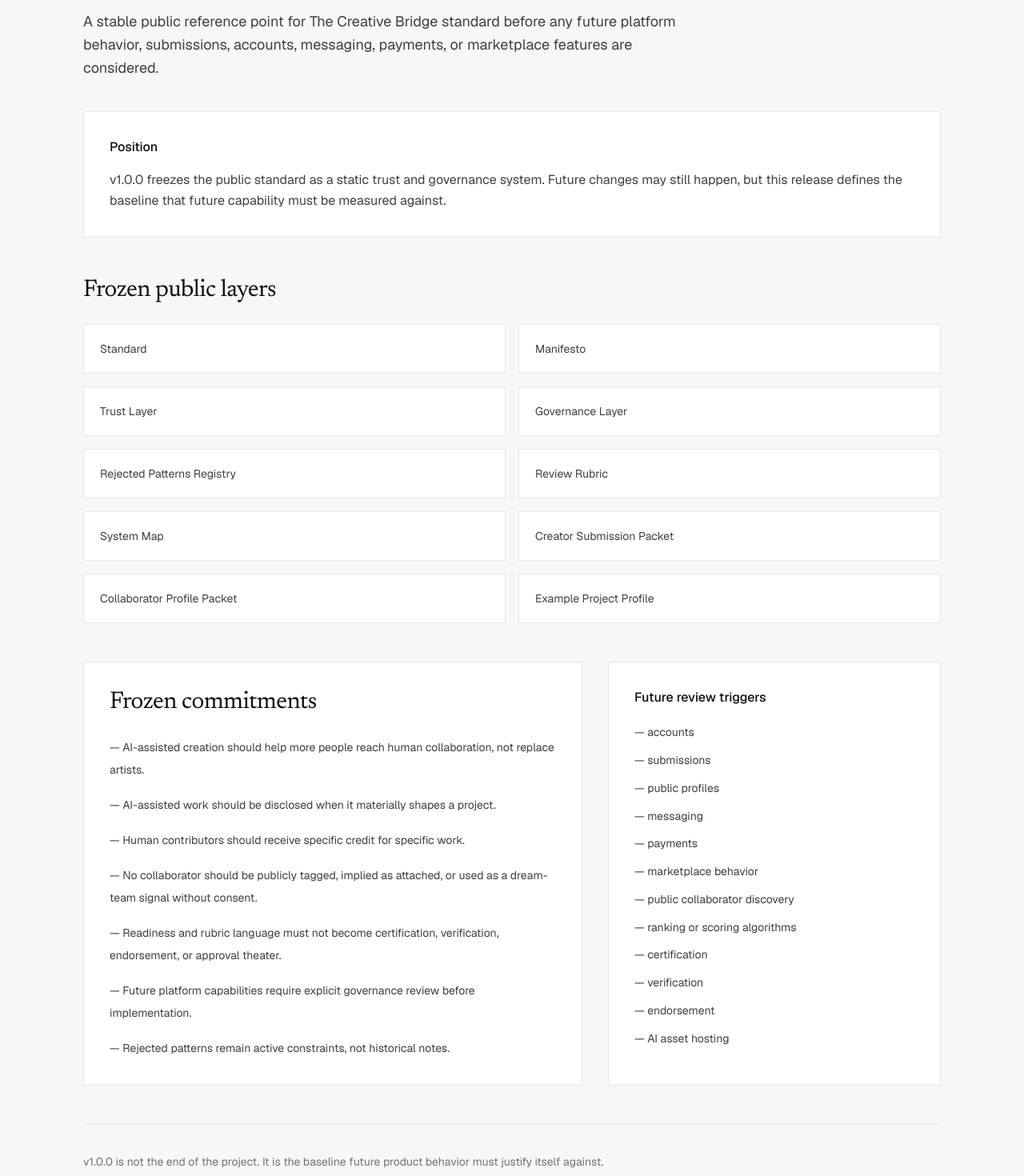
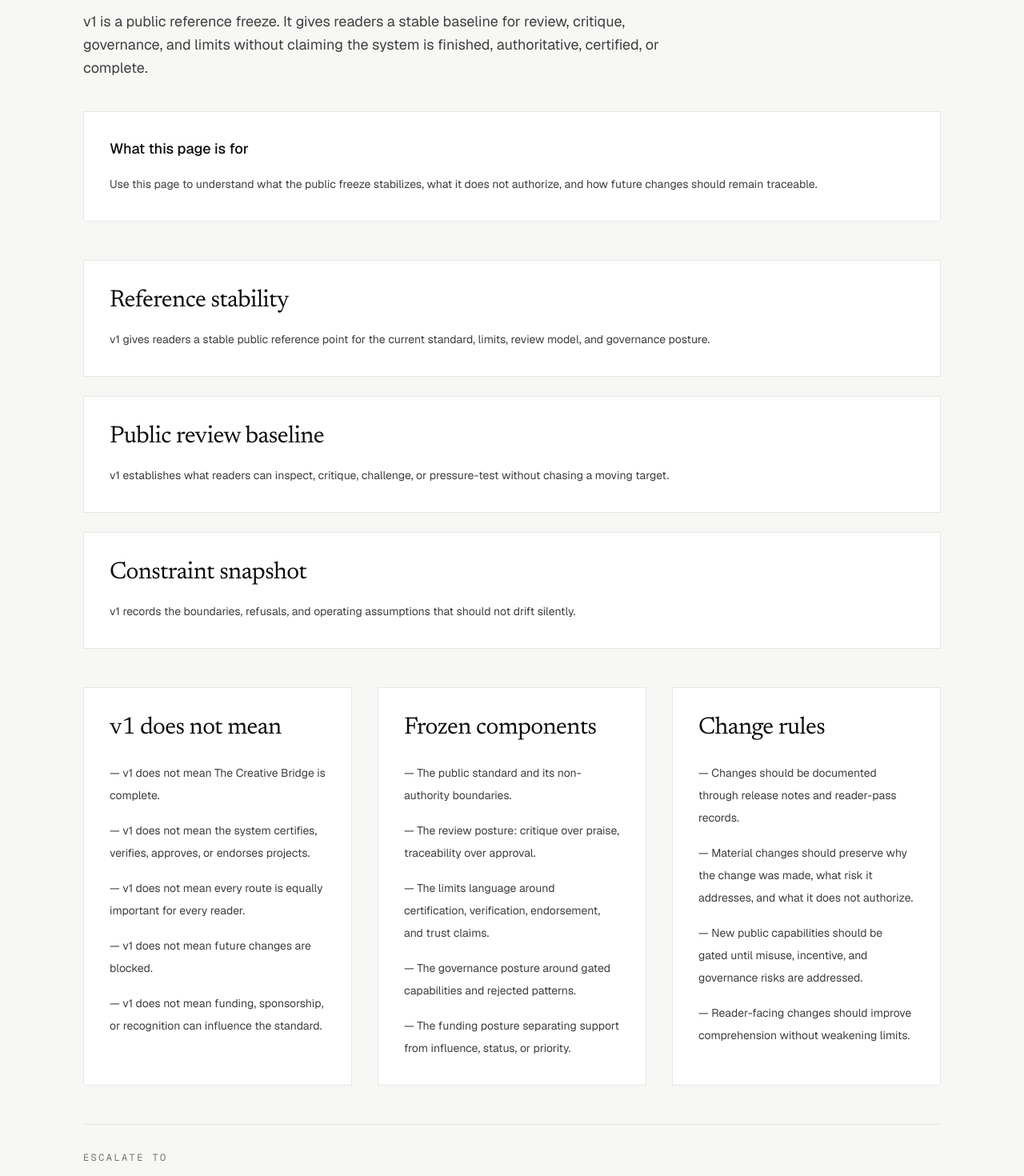
Before and after one commit to zacharymplace/creative-bridge, a Next.js app: page /v1 in a window 1280 px wide. Shown: the part 220-1690 px from the top of the page at 80% size. Built offline with nearby package versions, Linux system fonts and the light colour scheme.

Commit message:
Refine v1 page for readers

```diff
--- a/package.json
+++ b/package.json
@@ -1,6 +1,6 @@
 {
   "name": "creative-bridge",
-  "version": "3.39.0",
+  "version": "3.40.0",
   "private": true,
   "scripts": {
     "prebuild": "node scripts/sync-public-assets.mjs",
--- a/scripts/qa-static-export.mjs
+++ b/scripts/qa-static-export.mjs
@@ -98,6 +98,8 @@ const requiredFiles = [
   "docs/releases/v3.37.0.md",
   "docs/releases/v3.38.0.md",
   "docs/releases/v3.39.0.md",
+  "docs/releases/v3.40.0.md",
+  "docs/system/v1-page-reader-pass.md",
   "docs/system/system-map-reader-pass.md",
   "docs/system/trust-page-reader-pass.md",
   "docs/system/launch-copy-reader-pass.md",
--- a/scripts/sync-public-assets.mjs
+++ b/scripts/sync-public-assets.mjs
@@ -90,6 +90,8 @@ const markdownFiles = [
   "releases/v3.37.0.md",
   "releases/v3.38.0.md",
   "releases/v3.39.0.md",
+  "releases/v3.40.0.md",
+  "system/v1-page-reader-pass.md",
   "system/system-map-reader-pass.md",
   "system/trust-page-reader-pass.md",
   "system/launch-copy-reader-pass.md",
--- a/src/app/v1/page.tsx
+++ b/src/app/v1/page.tsx
@@ -1,80 +1,152 @@
 import Link from "next/link";
 
-import { publicStandardFreeze } from "@/content/v1/public-standard-freeze";
+const v1Means = [
+  {
+    title: "Reference stability",
+    description:
+      "v1 gives readers a stable public reference point for the current standard, limits, review model, and governance posture.",
+  },
+  {
+    title: "Public review baseline",
+    description:
+      "v1 establishes what readers can inspect, critique, challenge, or pressure-test without chasing a moving target.",
+  },
+  {
+    title: "Constraint snapshot",
+    description:
+      "v1 records the boundaries, refusals, and operating assumptions that should not drift silently.",
+  },
+];
+
+const v1DoesNotMean = [
+  "v1 does not mean The Creative Bridge is complete.",
+  "v1 does not mean the system certifies, verifies, approves, or endorses projects.",
+  "v1 does not mean every route is equally important for every reader.",
+  "v1 does not mean future changes are blocked.",
+  "v1 does not mean funding, sponsorship, or recognition can influence the standard.",
+];
+
+const frozenComponents = [
+  "The public standard and its non-authority boundaries.",
+  "The review posture: critique over praise, traceability over approval.",
+  "The limits language around certification, verification, endorsement, and trust claims.",
+  "The governance posture around gated capabilities and rejected patterns.",
+  "The funding posture separating support from influence, status, or priority.",
+];
+
+const changeRules = [
+  "Changes should be documented through release notes and reader-pass records.",
+  "Material changes should preserve why the change was made, what risk it addresses, and what it does not authorize.",
+  "New public capabilities should be gated until misuse, incentive, and governance risks are addressed.",
+  "Reader-facing changes should improve comprehension without weakening limits.",
+];
+
+const escalationPaths = [
+  { label: "Standard", href: "/standard" },
+  { label: "Limits", href: "/limits" },
+  { label: "Review", href: "/review" },
+  { label: "Governance", href: "/governance" },
+  { label: "Docs", href: "/docs" },
+  { label: "System Map", href: "/system-map" },
+];
 
 export default function V1Page() {
   return (
     <main>
       <section className="cb-container cb-section-y">
         <p className="font-mono text-[13px] uppercase tracking-[0.18em] text-[var(--cb-muted)]">
-          Version {publicStandardFreeze.version}
+          Public standard freeze
         </p>
 
         <h1 className="cb-display mt-4 max-w-4xl text-4xl tracking-tight text-[var(--cb-ink)] sm:text-5xl sm:leading-tight">
-          {publicStandardFreeze.title}
+          v1
         </h1>
 
         <p className="mt-6 max-w-3xl text-lg leading-relaxed text-[var(--cb-body)]">
-          {publicStandardFreeze.summary}
+          v1 is a public reference freeze. It gives readers a stable baseline
+          for review, critique, governance, and limits without claiming the
+          system is finished, authoritative, certified, or complete.
         </p>
 
-        <div className="mt-10 border border-[var(--cb-border)] bg-[var(--cb-surface)] p-6 sm:p-8">
-          <h2 className="text-base font-medium text-[var(--cb-ink)]">
-            Position
+        <section className="mt-10 border border-[var(--cb-border)] bg-[var(--cb-surface)] p-6 sm:p-8">
+          <h2 className="text-lg font-medium text-[var(--cb-ink)]">
+            What this page is for
           </h2>
-          <p className="mt-4 text-base leading-relaxed text-[var(--cb-body)]">
-            {publicStandardFreeze.position}
+          <p className="mt-4 text-sm leading-7 text-[var(--cb-body)]">
+            Use this page to understand what the public freeze stabilizes, what
+            it does not authorize, and how future changes should remain
+            traceable.
           </p>
-        </div>
+        </section>
 
-        <section className="mt-12">
-          <h2 className="cb-display text-3xl text-[var(--cb-ink)]">
-            Frozen public layers
+        <section className="mt-12 grid gap-6">
+          {v1Means.map((item) => (
+            <article
+              key={item.title}
+              className="border border-[var(--cb-border)] bg-[var(--cb-surface)] p-6 sm:p-8"
+            >
+              <h2 className="cb-display text-3xl text-[var(--cb-ink)]">
+                {item.title}
+              </h2>
+              <p className="mt-4 text-sm leading-7 text-[var(--cb-body)]">
+                {item.description}
+              </p>
+            </article>
+          ))}
+        </section>
+
+        <section className="mt-12 grid gap-8 lg:grid-cols-3">
+          <article className="border border-[var(--cb-border)] bg-[var(--cb-surface)] p-6 sm:p-8">
+            <h2 className="cb-display text-3xl text-[var(--cb-ink)]">
+              v1 does not mean
+            </h2>
+            <ul className="mt-6 space-y-4 text-sm leading-7 text-[var(--cb-body)]">
+              {v1DoesNotMean.map((item) => (
+                <li key={item}>— {item}</li>
+              ))}
+            </ul>
+          </article>
+
+          <article className="border border-[var(--cb-border)] bg-[var(--cb-surface)] p-6 sm:p-8">
+            <h2 className="cb-display text-3xl text-[var(--cb-ink)]">
+              Frozen components
+            </h2>
+            <ul className="mt-6 space-y-4 text-sm leading-7 text-[var(--cb-body)]">
+              {frozenComponents.map((item) => (
+                <li key={item}>— {item}</li>
+              ))}
+            </ul>
+          </article>
+
+          <article className="border border-[var(--cb-border)] bg-[var(--cb-surface)] p-6 sm:p-8">
+            <h2 className="cb-display text-3xl text-[var(--cb-ink)]">
+              Change rules
+            </h2>
+            <ul className="mt-6 space-y-4 text-sm leading-7 text-[var(--cb-body)]">
+              {changeRules.map((item) => (
+                <li key={item}>— {item}</li>
+              ))}
+            </ul>
+          </article>
+        </section>
+
+        <section className="mt-12 border-t border-[var(--cb-border)] pt-8">
+          <h2 className="font-mono text-[12px] uppercase tracking-[0.2em] text-[var(--cb-muted)]">
+            Escalate to
           </h2>
 
-          <div className="mt-6 grid gap-4 md:grid-cols-2">
-            {publicStandardFreeze.frozenLayers.map((layer) => (
+          <div className="mt-5 flex flex-wrap gap-3">
+            {escalationPaths.map((item) => (
               <Link
-                key={layer.href}
-                href={layer.href}
-                className="border border-[var(--cb-border)] bg-[var(--cb-surface)] p-5 text-sm text-[var(--cb-body)] underline-offset-4 hover:underline"
+                key={item.href}
+                href={item.href}
+                className="rounded-full border border-[var(--cb-border)] bg-white px-4 py-2 font-mono text-[11px] uppercase tracking-[0.14em] text-[var(--cb-muted)] underline-offset-4 hover:underline"
               >
-                {layer.title}
+                {item.label}
               </Link>
             ))}
           </div>
         </section>
-
-        <section className="mt-12 grid gap-8 lg:grid-cols-[1.2fr_0.8fr]">
-          <div className="border border-[var(--cb-border)] bg-[var(--cb-surface)] p-6 sm:p-8">
-            <h2 className="cb-display text-3xl text-[var(--cb-ink)]">
-              Frozen commitments
-            </h2>
-            <ul className="mt-6 space-y-4 text-sm leading-7 text-[var(--cb-body)]">
-              {publicStandardFreeze.frozenCommitments.map((item) => (
-                <li key={item}>— {item}</li>
-              ))}
-            </ul>
-          </div>
-
-          <div className="border border-[var(--cb-border)] bg-[var(--cb-surface)] p-6 sm:p-8">
-            <h2 className="text-base font-medium text-[var(--cb-ink)]">
-              Future review triggers
-            </h2>
-            <ul className="mt-5 space-y-3 text-sm leading-relaxed text-[var(--cb-body)]">
-              {publicStandardFreeze.futureReviewTriggers.map((item) => (
-                <li key={item}>— {item}</li>
-              ))}
-            </ul>
-          </div>
-        </section>
-
-        <div className="mt-12 border-t border-[var(--cb-border)] pt-8">
-          <p className="max-w-3xl text-sm leading-7 text-[var(--cb-muted)]">
-            v1.0.0 is not the end of the project. It is the baseline future
-            product behavior must justify itself against.
-          </p>
-        </div>
       </section>
     </main>
   );
```
Also changed, not shown: 2 other files (tests, documents, lock files or other folders).
